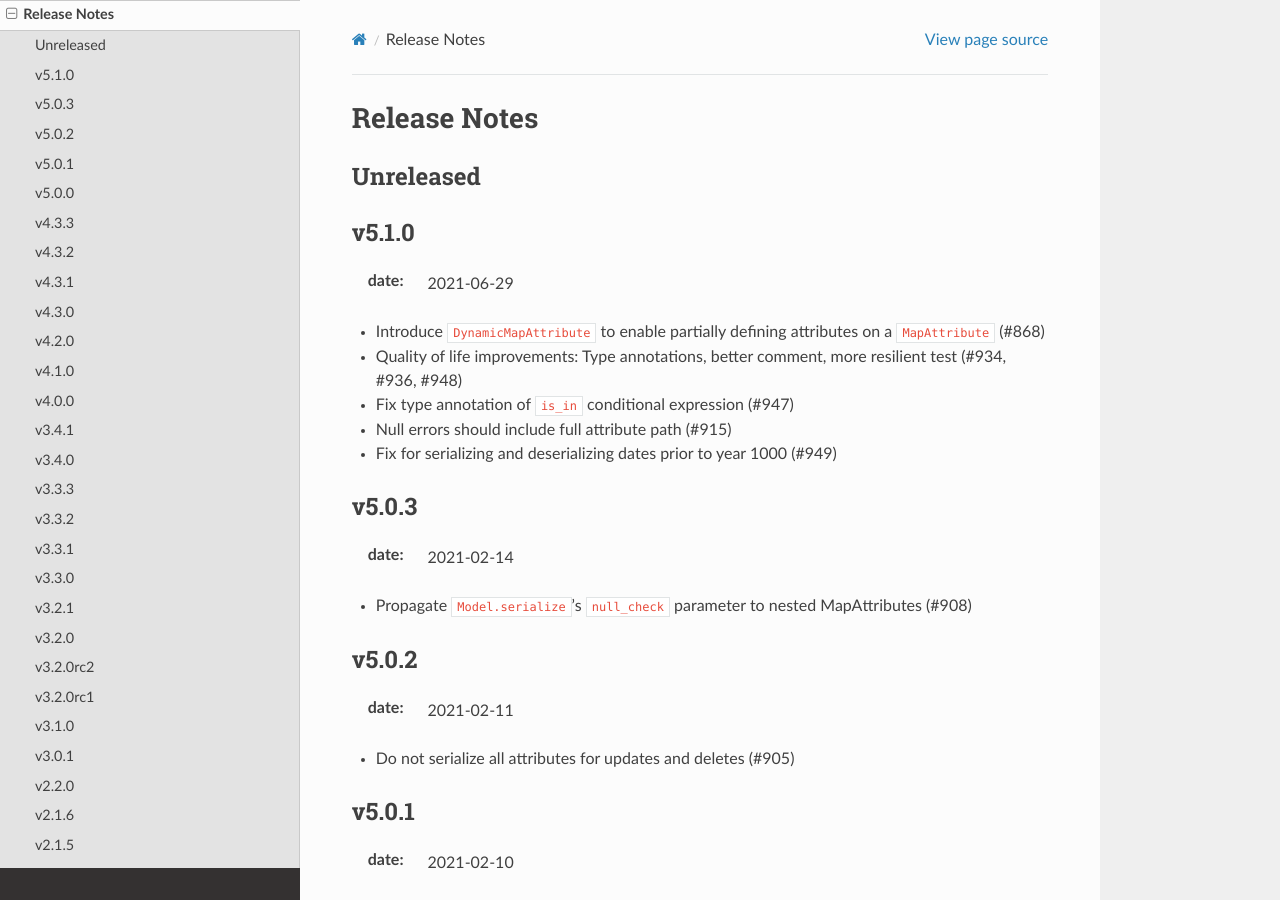
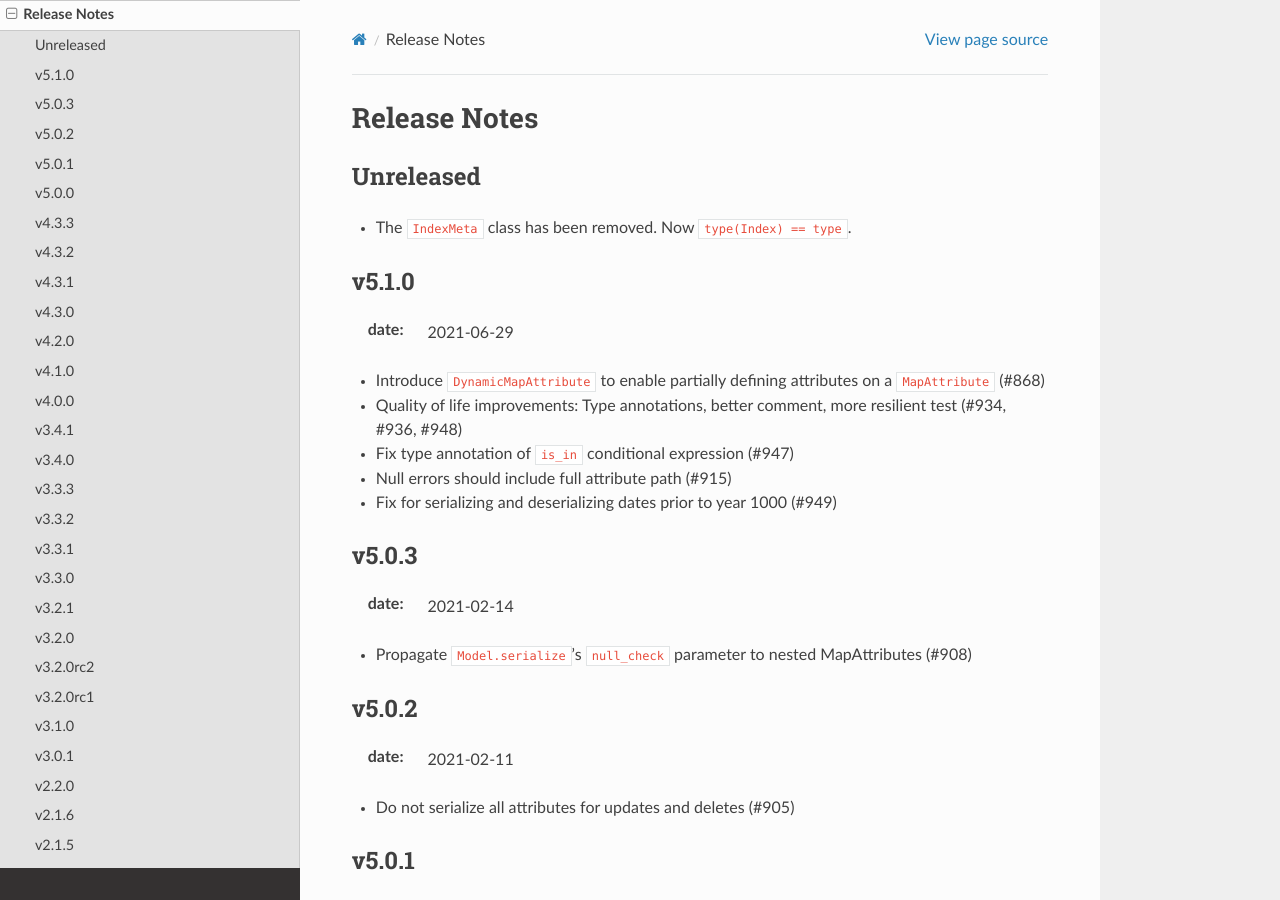
Before and after one commit to pynamodb/PynamoDB, a Sphinx documentation site: the page built from docs/release_notes.rst, in a window 1280 px wide and 900 px high. Built offline with Sphinx 7.4.7 and the Read the Docs theme 2.0.0, drawn with Linux system fonts in a browser that asks for light colours; the version number could not be read and is left out.

Commit message:
add release note

```diff
--- a/docs/release_notes.rst
+++ b/docs/release_notes.rst
@@ -3,7 +3,7 @@ Release Notes
 
 Unreleased
 ----------
-
+* The ``IndexMeta`` class has been removed. Now ``type(Index) == type``.
 
 
 v5.1.0
```
